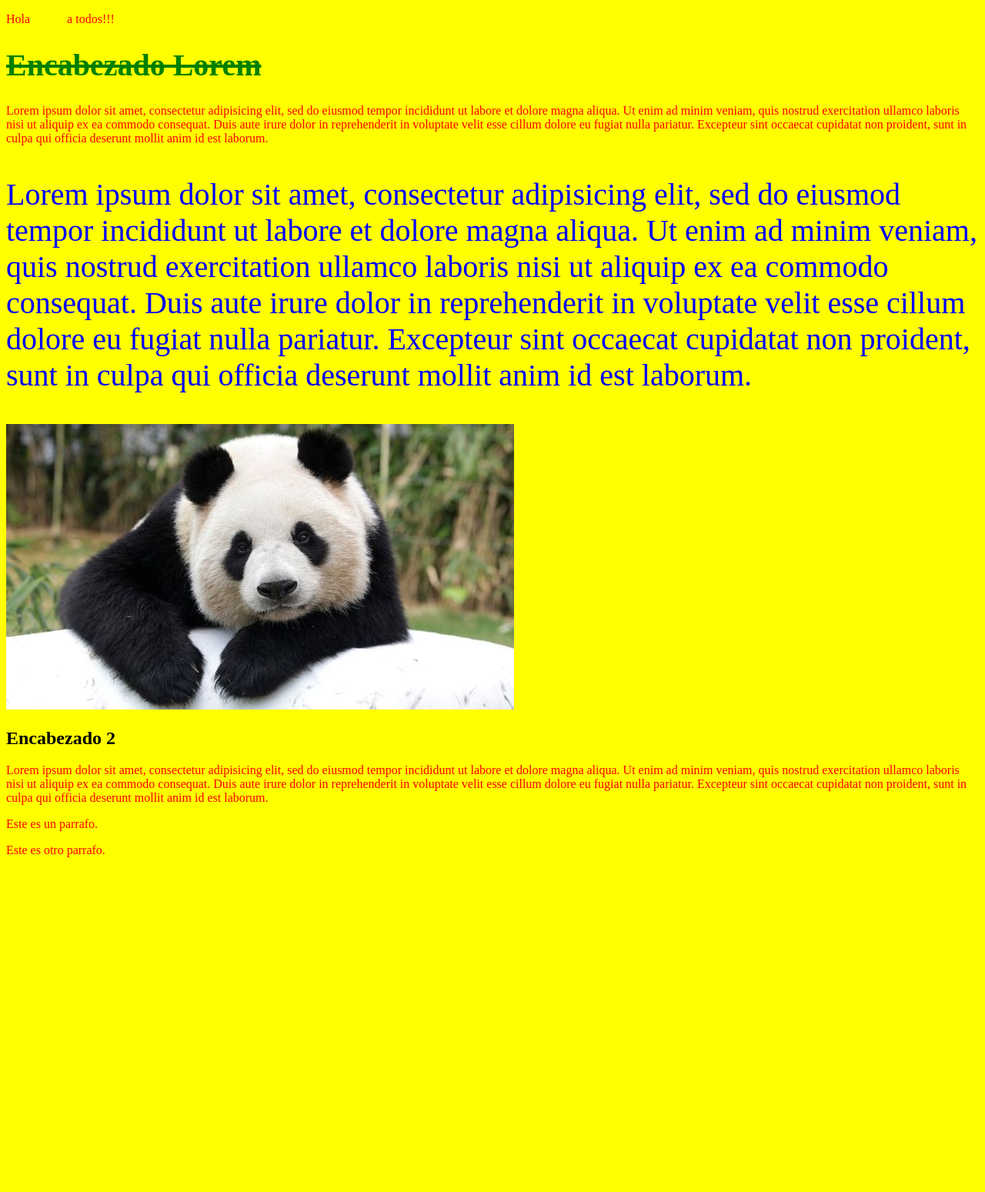
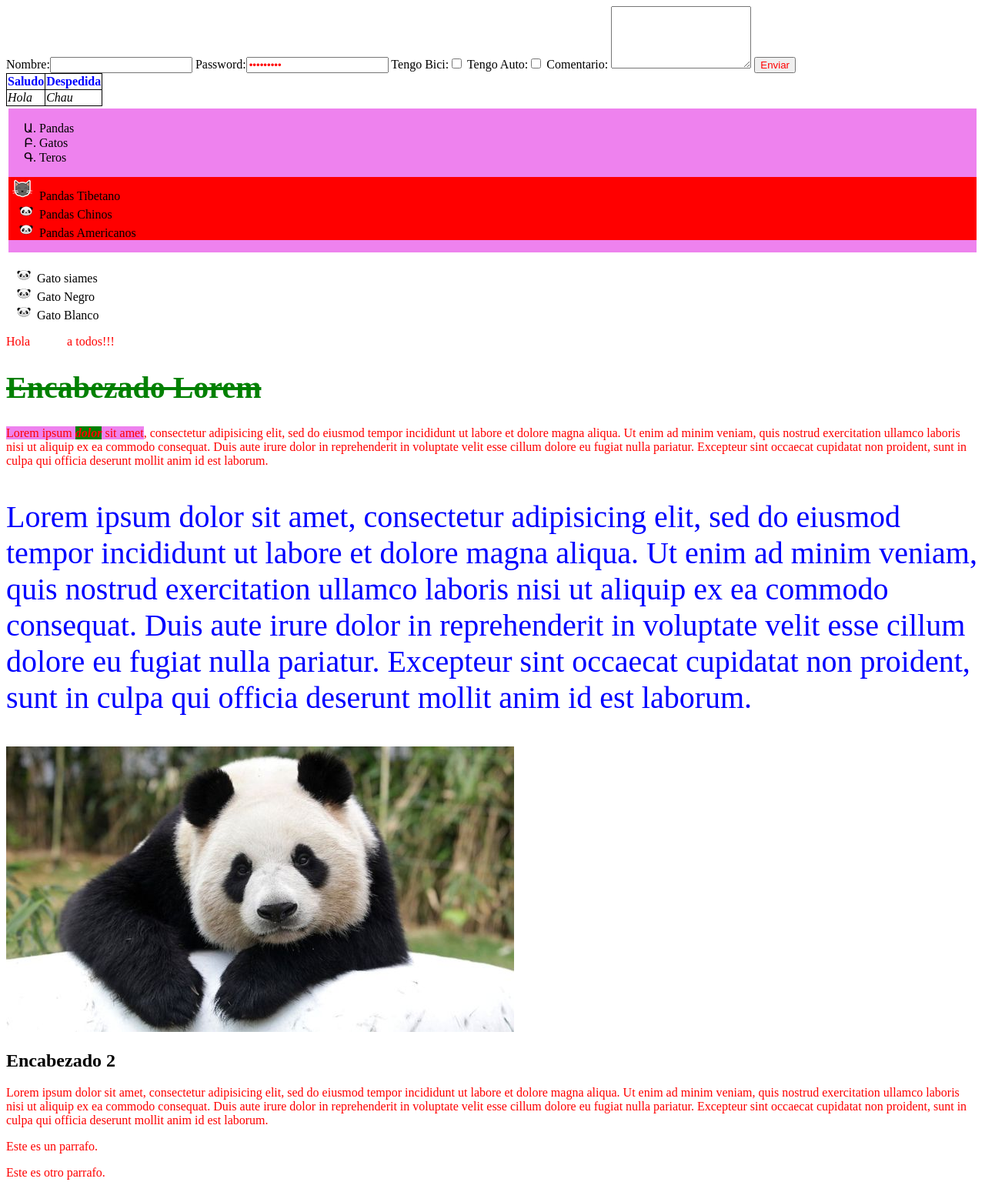
Before and after one commit to Unicen-Tuari/PW2017, a PHP site: page /index.html in a window 1280 px wide. Shown: the whole page at 77% size. Before the commit the page ends 1114 px from the top, so only its background shows below. Run offline with PHP 8.4, Linux system fonts and the light colour scheme.

Commit message:
Pruebas de HTML y CSS

```diff
--- a/estilo.css
+++ b/estilo.css
@@ -1,5 +1,5 @@
 body {
-  background-color: rgb(255,255,0);
+
 
 }
 
@@ -21,3 +21,60 @@ p
 #pimportante {
   color: blue;
 }
+
+.lista-gato {
+  list-style-image: url('iconogato.png');
+}
+
+#panda {
+  list-style-image: url('pandaico.png');
+}
+
+ul {
+  list-style-image: url('pandaico.png');
+}
+
+.lista-rojo {
+  background-color: red;
+}
+
+ol {
+ list-style-type: armenian;
+}
+
+.listas {
+  background-color: violet;
+  border-style: solid;
+  border-color: white;
+}
+
+.resaltado{
+  background-color: violet;
+}
+
+.negrita {
+  font-weight: bold;
+  font-style: italic;
+  background-color: green;
+}
+
+table {
+  border-collapse: collapse;
+}
+
+table, td, th{
+  border: 1px solid;
+}
+
+th {
+  color: blue;
+  border-color: black;
+}
+
+tbody {
+font-style: italic;
+}
+
+input, textarea {
+  color:red;
+}
--- a/index.html
+++ b/index.html
@@ -7,12 +7,59 @@
 </head>
 <body>
   <!--  Este documento fue creado por jdottori -->
+
+<form class="" action="index1.html" method="post">
+Nombre:<input type="text" name="nombre" value="">
+Password:<input type="password" name="password" value="HolaMundo">
+Tengo Bici:<input type="checkbox" name="vehiculo" value="Bici">
+Tengo Auto:<input type="checkbox" name="vehiculo" value="Auto">
+Comentario: <textarea name="comentario" rows="5" cols="20"></textarea>
+<input type="submit" name="Enviar" value="Enviar">
+
+</form>
+<table>
+  <thead>
+    <tr>
+      <th>Saludo</th>
+      <th>Despedida</th>
+    </tr>
+  </thead>
+  <tbody>
+    <tr>
+      <td>Hola</td>
+      <td>Chau</td>
+    </tr>
+  </tbody>
+</table>
+
+<div class="listas">
+  <ol>
+    <li>Pandas</li>
+    <li>Gatos</li>
+    <li>Teros</li>
+  </ol>
+
+
+  <ul class="lista-rojo" >
+    <li class="lista-gato">Pandas Tibetano</li>
+    <li>Pandas Chinos</li>
+    <li>Pandas Americanos</li>
+  </ul>
+</div>
+
+
+
+  <ul class="lista-gato" id="panda"  >
+    <li>Gato siames</li>
+    <li>Gato Negro</li>
+    <li>Gato Blanco</li>
+  </ul>
   <p>
     Hola &nbsp;&nbsp;&nbsp;&nbsp;&nbsp;&nbsp;&nbsp;&nbsp;&nbsp;&nbsp;     a     todos!!!
   </p>
   <h1 class="verde">Encabezado Lorem</h1>
   <p>
-    Lorem ipsum dolor sit amet, consectetur adipisicing elit, sed do eiusmod tempor incididunt ut labore et dolore magna aliqua. Ut enim ad minim veniam, quis nostrud exercitation ullamco laboris nisi ut aliquip ex ea commodo consequat. Duis aute irure dolor in reprehenderit in voluptate velit esse cillum dolore eu fugiat nulla pariatur. Excepteur sint occaecat cupidatat non proident, sunt in culpa qui officia deserunt mollit anim id est laborum.
+    <span class="resaltado">Lorem ipsum <span class="negrita">dolor</span> sit amet</span>, consectetur adipisicing elit, sed do eiusmod tempor incididunt ut labore et dolore magna aliqua. Ut enim ad minim veniam, quis nostrud exercitation ullamco laboris nisi ut aliquip ex ea commodo consequat. Duis aute irure dolor in reprehenderit in voluptate velit esse cillum dolore eu fugiat nulla pariatur. Excepteur sint occaecat cupidatat non proident, sunt in culpa qui officia deserunt mollit anim id est laborum.
   </p>
   <p class="verde" id="pimportante">
     Lorem ipsum dolor sit amet, consectetur adipisicing elit, sed do eiusmod tempor incididunt ut labore et dolore magna aliqua. Ut enim ad minim veniam, quis nostrud exercitation ullamco laboris nisi ut aliquip ex ea commodo consequat. Duis aute irure dolor in reprehenderit in voluptate velit esse cillum dolore eu fugiat nulla pariatur. Excepteur sint occaecat cupidatat non proident, sunt in culpa qui officia deserunt mollit anim id est laborum.
@@ -28,5 +75,6 @@
   <p>
     Este es otro parrafo.
   </p>
+
 </body>
 </html>
```
Also changed, not shown: iconogato.png (added), pandaico.png (added).
